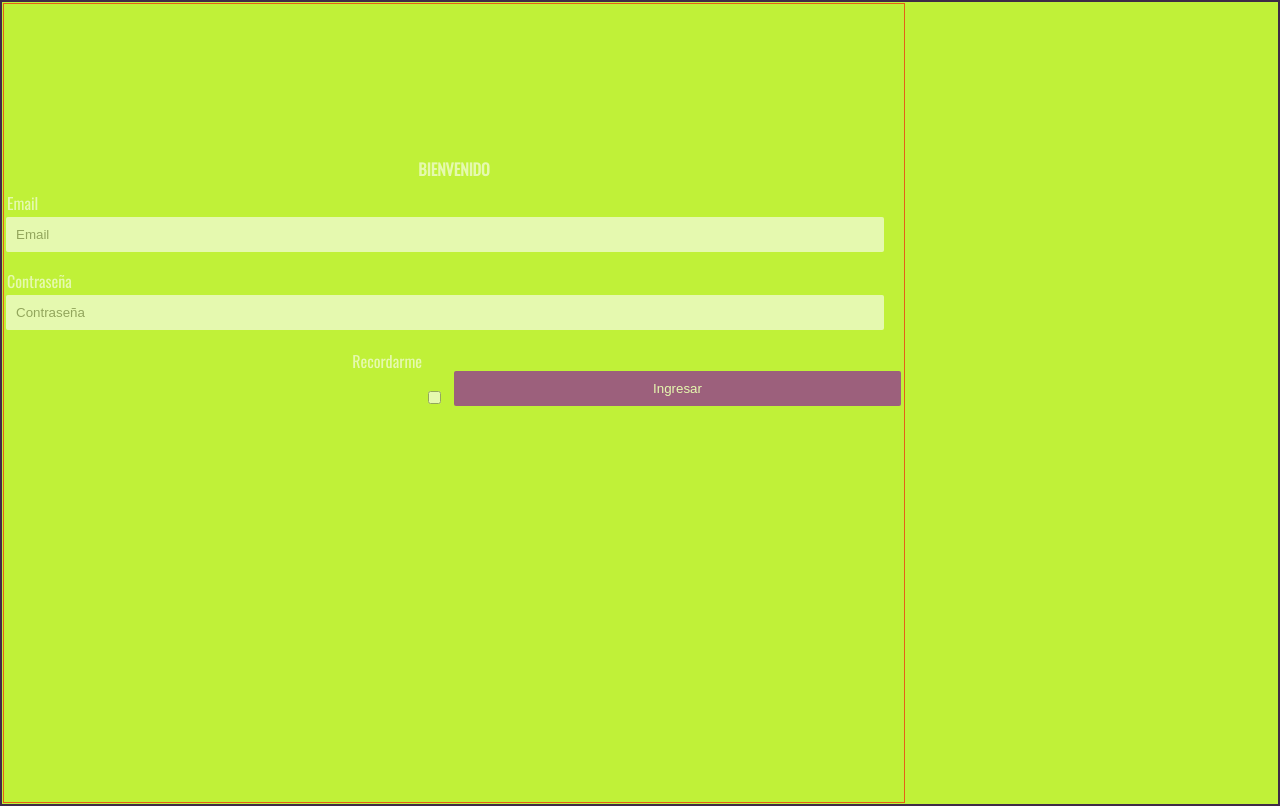
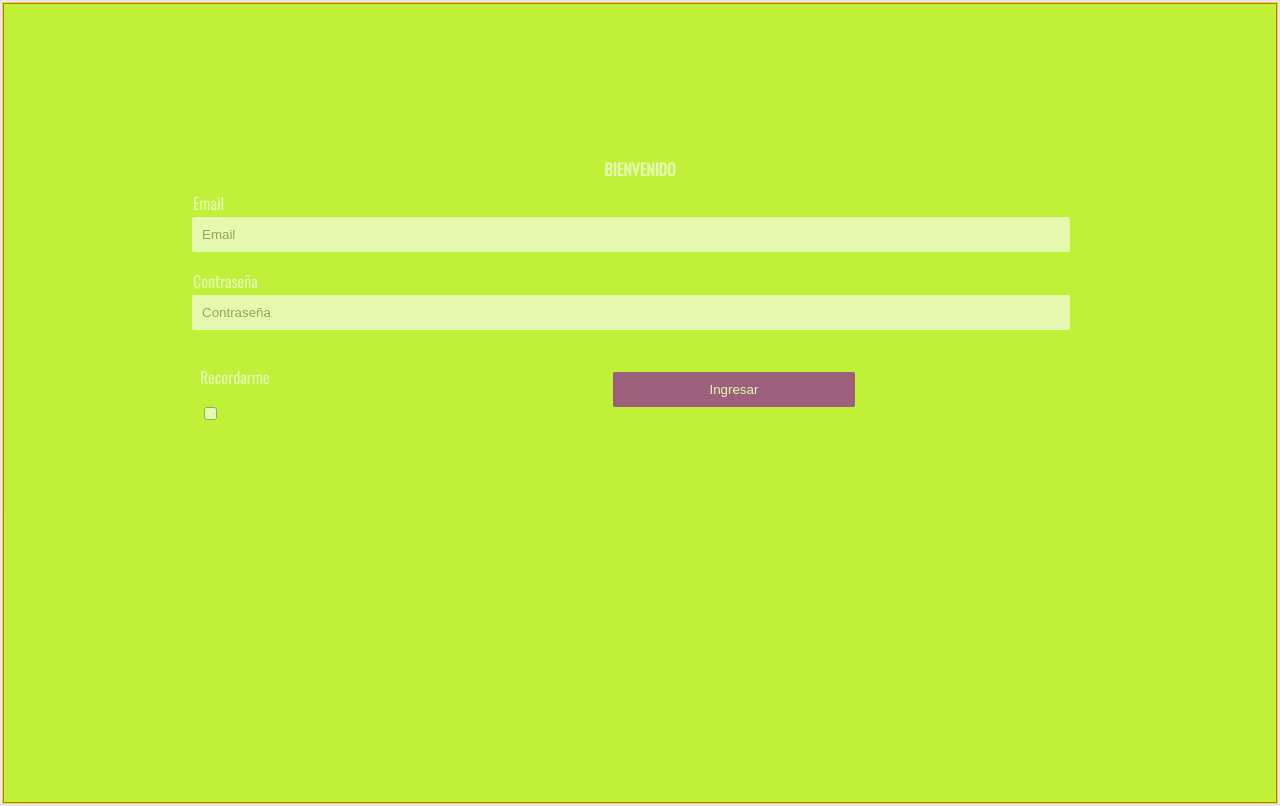
Before and after one commit to ivanalexisc/sitioweb-mvc, a Node server app: page /users/login in a window 1280 px wide. Run offline with Node 20, Linux system fonts and the light colour scheme.

Commit message:
arregle un poco el css del login

```diff
--- a/public/stylesheets/css.css
+++ b/public/stylesheets/css.css
@@ -1,7 +1,7 @@
 
 
 body{
-    background-color: #3E2B47;
+    background-color: #ebe5ed;
 }
 
 /*-------------HEADER----------------*/
@@ -15,8 +15,7 @@ body{
 }
 .container__menu{
     width: 100%;
-    display: grid;
-    grid-template-columns: 1fr 1fr;
+
 }
 .container__menu .nav1{
     width: 100%;
@@ -78,7 +77,7 @@ body{
 /*--------------MAIN---------------*/
 h2{
     font-size: 2em;
-    color: white;
+    color: rgb(3, 2, 2);
     text-align: center;
 }
 .ofertas{
--- a/public/stylesheets/login.css
+++ b/public/stylesheets/login.css
@@ -4,6 +4,7 @@
    display: flex;
    height: 100vh;
    background-color: rgb(192, 241, 56);
+   flex-direction: column;
 
 }
 
@@ -19,6 +20,8 @@
  .login__content .main_login{
     border: 1px solid red;
     opacity: 0.6;
+    flex: 1;
+
 
 
 }
@@ -31,9 +34,16 @@
     padding: 10px;
     border: 0px;
 }
+.recordarme1 {
+    width: 45%;
+}
+.recordarme2 {
+    width: 54%;
+}
 .recordarme{
     display: flex;
     justify-content: end;
+    flex-direction: row;
 }
 .recordarme input{
     margin-top: 21px;
--- a/src/views/login.ejs
+++ b/src/views/login.ejs
@@ -21,9 +21,15 @@
             <label><p>Email</p><input class="email_y_pw" type="email" name="email" placeholder="Email"></label>
             <label><p>Contraseña</p><input class="email_y_pw" type="password" name="password" placeholder="Contraseña"></label>
         <div class="recordarme">
-            <label ><p>Recordarme</p></label>
-            <input type="checkbox" name="recordarme" >
-            <button type="submit" class="button_login">Ingresar</button>
+            <div class="recordarme1">
+                <label ><p>Recordarme</p></label>
+                <input type="checkbox" name="recordarme" >
+            </div>
+            <div class="recordarme2">
+
+                <button type="submit" class="button_login">Ingresar</button>
+            </div>
+
         </div>
 
         </form>
--- a/src/views/partials/header.ejs
+++ b/src/views/partials/header.ejs
@@ -3,6 +3,7 @@
     <img class="logo" src="/images/kisspng-nike-swoosh-logo-brand-nike-5abe1b5179b2c7.6107499115224082734985.png" alt="logo">
     </a>
     <div class="container__menu">
+        <input type="search" placeholder="Buscar..." id="Buscador" />
             <nav class="nav1">
                 <a href="">HOMBRE</a>
                 <a href="">MUJER</a>
@@ -25,5 +26,5 @@
 
             </nav>
     </div>
-    <input type="search" placeholder="Buscar..." id="Buscador" />
+
 </header>
```
Also changed, not shown: 1 other file.
